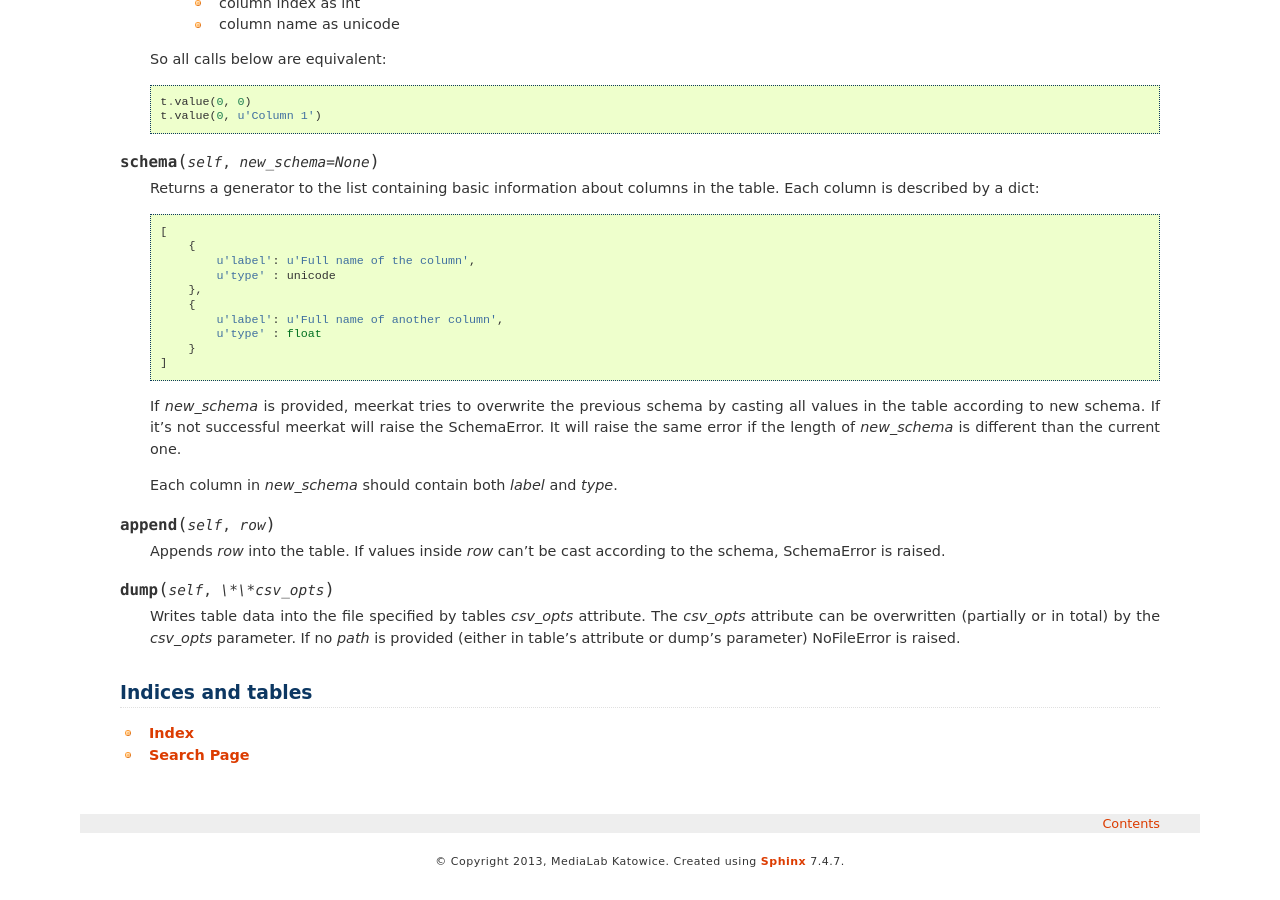
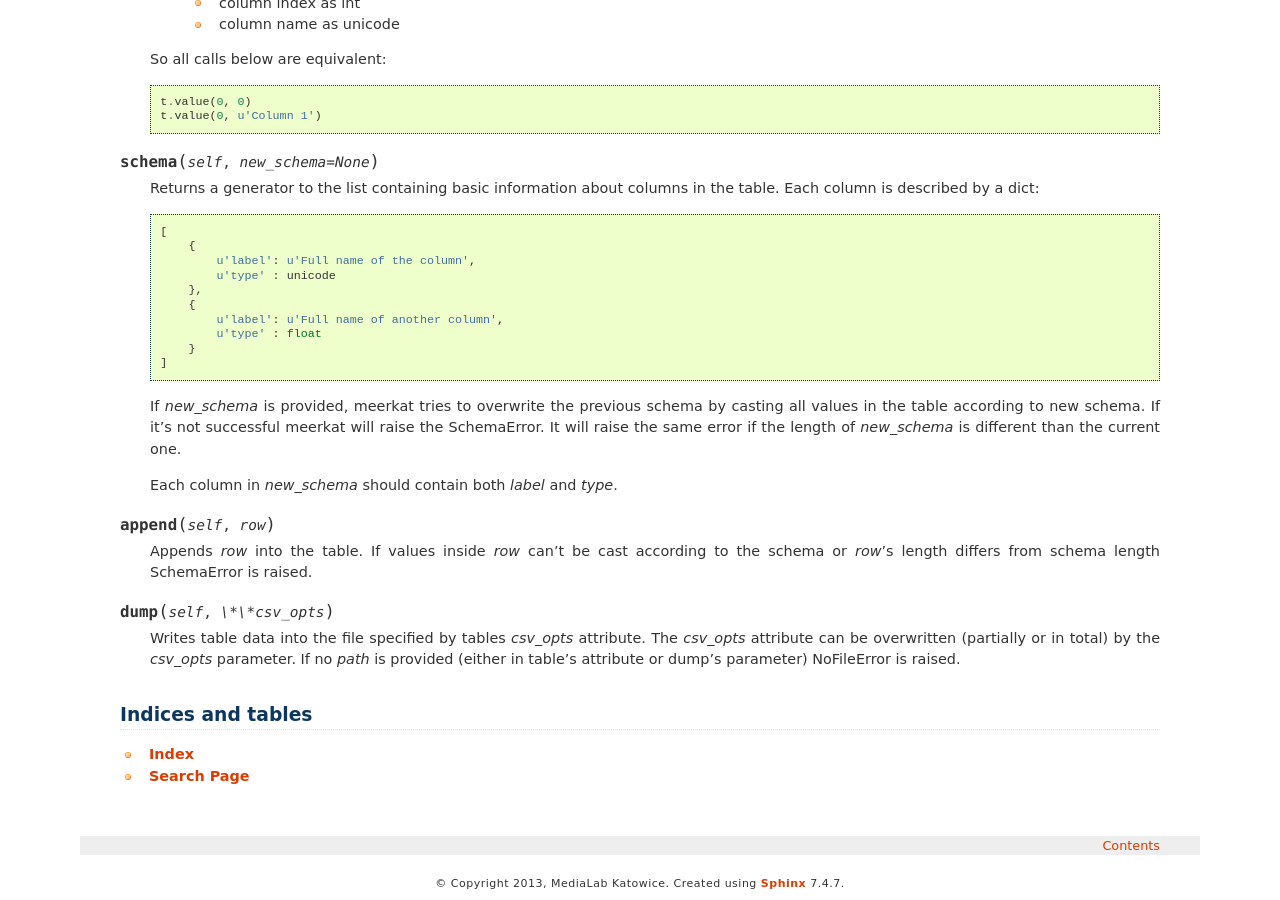
Before and after one commit to medialabkatowice/meerkat, a Sphinx documentation site: the page built from docs/index.rst, in a window 1280 px wide and 900 px high, scrolled down 3592 px. Built offline with Sphinx 7.4.7, drawn with Linux system fonts in a browser that asks for light colours; before the commit the page ends 4471 px from its top, so only the background shows below that.

Commit message:
SchemaError added in docs

```diff
--- a/docs/index.rst
+++ b/docs/index.rst
@@ -253,7 +253,7 @@ Table methods
 .. method:: append(self, row)
 
    Appends *row* into the table. If values inside *row* can't be cast according
-   to the schema, SchemaError is raised.
+   to the schema or *row*'s length differs from schema length SchemaError is raised.
 
 .. method:: dump(self, \*\*csv_opts)
 
```
